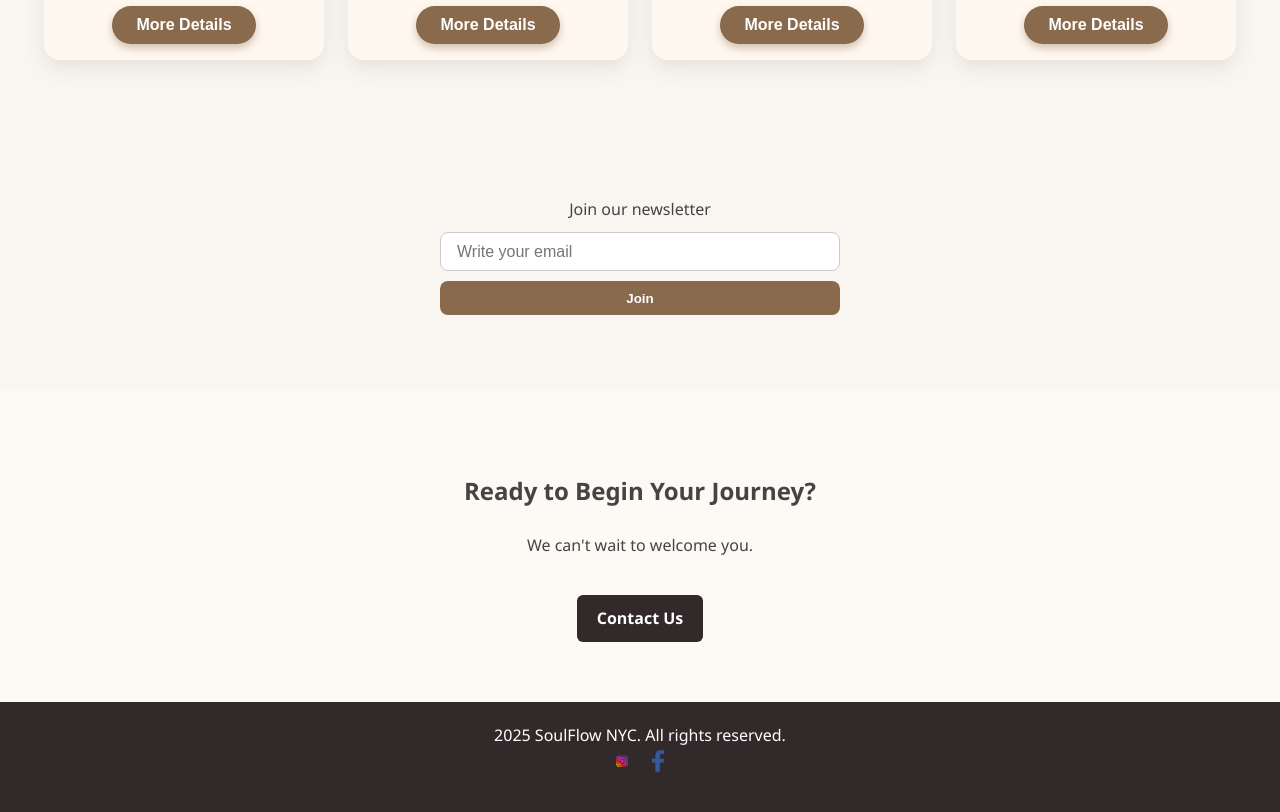
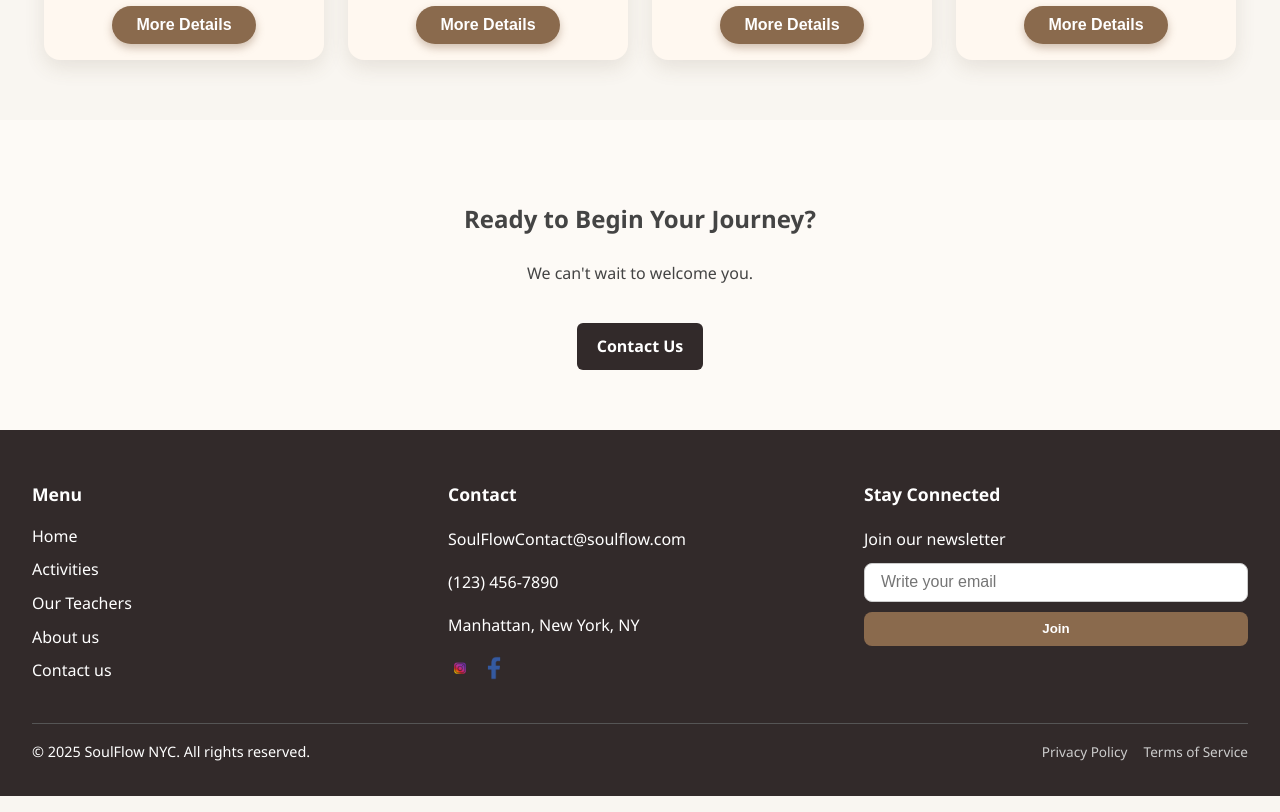
Before and after one commit to MilagrosCasaperalta/Hypermedia-Applications-Project, a Nuxt app: page / in a window 1280 px wide. Shown: the part 1240-2052 px from the top of the page. Built offline with nearby package versions, Linux system fonts and the light colour scheme; no server answers.

Commit message:
Changed structure in Footer component

```diff
--- a/components/TheFooter.vue
+++ b/components/TheFooter.vue
@@ -1,7 +1,23 @@
 <template>
   <footer>
     <div class="footer-content">
-      <span class="footer-title">2025 SoulFlow NYC. All rights reserved.</span>
+
+      <div class="footer-section">
+        <h3>Menu</h3>
+        <ul>
+          <li><a href="/">Home</a></li>
+          <li><a href="/activities">Activities</a></li>
+           <li><a href="/teachers">Our Teachers</a></li>
+          <li><a href="/about">About us</a></li>
+          <li><a href="/contact">Contact us</a></li>
+        </ul>
+      </div>
+
+      <div class="footer-section">
+        <h3>Contact</h3>
+        <p>SoulFlowContact@soulflow.com</p>
+        <p>(123) 456-7890</p>
+        <p>Manhattan, New York, NY</p>
         <div class="social-icons">
           <a href="https://instagram.com/soulflownyc" target="_blank">
             <img src="/img/footer/instagram.png" alt="Instagram" />
@@ -11,26 +27,75 @@
           </a>
         </div>
       </div>
+
+      <div class="footer-section">
+        <h3>Stay Connected</h3>
+        <NewsletterForm />
+      </div>
+    </div>
+
+    <div class="footer-bottom">
+      <span>© 2025 SoulFlow NYC. All rights reserved.</span>
+      <div class="legal-links">
+        <a href="/privacy">Privacy Policy</a>
+        <a href="/terms">Terms of Service</a>
+      </div>
+    </div>
   </footer>
 </template>
+
+<script setup>
+import NewsletterForm from './NewsletterForm.vue'
+</script>
 
 <style scoped>
 footer {
   background-color: #322A2A;
-  padding: 20px 0;
+  color: white;
+  padding: 2rem;
+  font-family: 'Segoe UI', sans-serif;
 }
 
 .footer-content {
   display: flex;
-  flex-direction: column;
-  align-items: center;
-  text-align: center;
+  justify-content: space-between;
+  flex-wrap: wrap;
+  gap: 2rem;
+}
+
+.footer-section {
+  flex: 1;
+  min-width: 220px;
+}
+
+.footer-section h3 {
+  font-size: 1.1rem;
+  margin-bottom: 0.8rem;
+}
+
+.footer-section ul {
+  list-style: none;
+  padding: 0;
+  margin: 0;
+}
+
+.footer-section li {
+  margin-bottom: 0.4rem;
+}
+
+.footer-section a {
+  color: #fff;
+  text-decoration: none;
+}
+
+.footer-section a:hover {
+  text-decoration: underline;
 }
 
 .social-icons {
   display: flex;
-  gap: 12px;
-  margin-bottom: 10px;
+  gap: 10px;
+  margin-top: 10px;
 }
 
 .social-icons img {
@@ -43,9 +108,29 @@ footer {
   opacity: 0.7;
 }
 
-.footer-title {
+.footer-bottom {
+  display: flex;
+  justify-content: space-between;
+  align-items: center;
+  flex-wrap: wrap;
+  border-top: 1px solid #555;
+  padding-top: 1rem;
+  margin-top: 2rem;
+  font-size: 0.9rem;
+}
+
+.legal-links {
+  display: flex;
+  gap: 1rem;
+}
+
+.legal-links a {
+  color: #ccc;
+  text-decoration: none;
+  font-size: 0.85rem;
+}
+
+.legal-links a:hover {
   color: white;
-  font-size: 1rem;
-  font-weight: 300;
 }
 </style>
--- a/pages/activities/[alias].vue
+++ b/pages/activities/[alias].vue
@@ -12,7 +12,7 @@
         <div class="teacher-related">
           <strong>Related teachers:</strong>
         <ul>
-        <li v-for="teacher in activity.teachers"">
+        <li v-for="teacher in activity.teachers">
             <NuxtLink :to="`/teachers/${teacher.teachers.alias}`">
             {{ teacher.teachers.name }}
             </NuxtLink>
--- a/pages/activities/index.vue
+++ b/pages/activities/index.vue
@@ -1,7 +1,7 @@
 <template>
   <main>
     <section class="activity-section">
-      <h1>Meet Our Activity</h1>
+      <h1>Meet Our Activities</h1>
       <div>
         <h3>Pilates</h3>
       </div>
--- a/pages/activities/yin.vue
+++ b/pages/activities/yin.vue
@@ -18,6 +18,7 @@
 </template>
 
 <script setup>
+import '~/assets/css/activity-page.css'
 const { data: activities } = await useFetch('/api/activities')
 const yin = activities.value.filter(activity => activity.type === 'Yin Yoga')
 
--- a/pages/contact.vue
+++ b/pages/contact.vue
@@ -11,10 +11,6 @@ import TheMap from '~/components/TheMap.vue'
     </section>
 
     <TheMap />
-
-     <section class="section newsletter">
-      <NewsletterForm />
-    </section>
 
   </template>
 
--- a/pages/index.vue
+++ b/pages/index.vue
@@ -27,11 +27,6 @@
           <Card :title="c.title" :path="c.path" />
         </NuxtLink>
       </div>
-    </section>
-
-    <!-- Inserisci qui la newsletter -->
-    <section class="section newsletter">
-      <NewsletterForm />
     </section>
 
     <section class="section cta">
```
Also changed, not shown: assets/css/activity-page.css (line endings or trailing spaces). Lines whose indentation alone changed are shown as unchanged.
